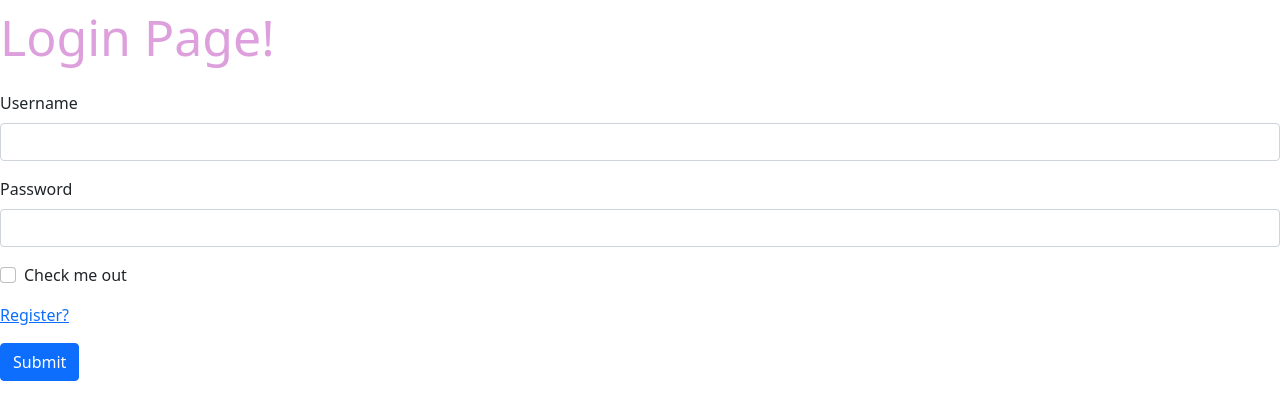
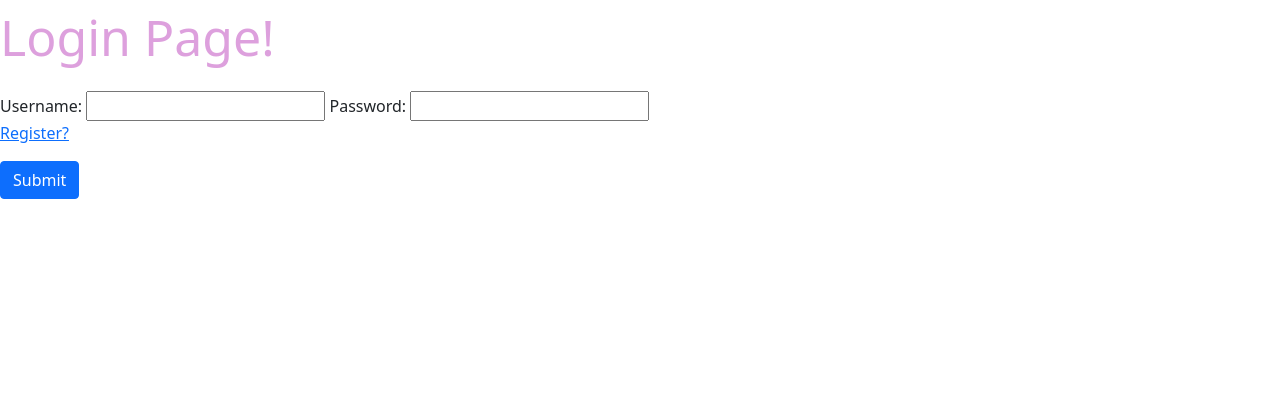
Before and after one commit to QishenWang/Ride-Sharing-Service, a Django app: page /rides/login/ in a window 1280 px wide. Shown: the top 420 px of the page. Run offline with Django 4.2, Linux system fonts and the light colour scheme; some libraries are stand-ins or nearby versions.

Commit message:
added form for login page

```diff
--- /dev/null
+++ b/docker-deploy/web-app/rides/forms.py
@@ -0,0 +1,8 @@
+from django import forms
+
+
+class LoginForm(forms.Form):
+    username = forms.CharField(label="Username", max_length=50)
+    password = forms.CharField(label="Password",
+                               max_length=50,
+                               widget=forms.PasswordInput)
--- a/docker-deploy/web-app/rides/templates/rides/login.html
+++ b/docker-deploy/web-app/rides/templates/rides/login.html
@@ -1,36 +1,33 @@
 <!DOCTYPE html>
 <html lang="en">
+
 <head>
+  <!-- Required meta tags -->
   <meta charset="UTF-8">
+  <meta name="viewport" content="width=device-width, initial-scale=1, shrink-to-fit=no">
   <title>Login</title>
   {% load static %}
   <link rel="stylesheet" href="{% static 'css/bootstrap.min.css' %}">
   <link rel="stylesheet" href="{% static 'css/bootstrap.css' %}">
   <link rel="stylesheet" href="{% static 'mycss/login.css' %}">
 </head>
+
 <body>
   <div class="mb-3 login-class" id='login-title-id'>
-    {{'Login Page!'}}
+    <h>{{'Login Page!'}}</h>
   </div>
+  {% load static %}
   <form action="{% url 'rides:login' %}" method="post">
     {% csrf_token %}
+    {% if error_message %}
+    <div class="alert alert-warning">{{ error_message }}</div>
+    {% endif %}
+    {{ login_form }}
     <div class="mb-3">
-          <label class="form-label">Username</label>
-          <input type="text" class="form-control" id="username" name="username">
-          <!-- <div id="emailHelp" class="form-text">We'll never share your email with anyone else.</div> -->
-        </div>
-        <div class="mb-3">
-          <label for="exampleInputPassword1" class="form-label">Password</label>
-          <input type="password" class="form-control" id="password"name="password">
-        </div>
-        <div class="mb-3 form-check">
-          <input type="checkbox" class="form-check-input" id="exampleCheck1" name="exampleCheck1">
-          <label class="form-check-label" for="exampleCheck1">Check me out</label>
-        </div>
-        <div class="mb-3">
-        <a href="{%url 'rides:register'%}">{{ 'Register?' }}</a >
+      <a href="{%url 'rides:register'%}">{{ 'Register?' }}</a>
     </div>
     <button type="submit" class="btn btn-primary">Submit</button>
   </form>
 </body>
+
 </html>
--- a/docker-deploy/web-app/rides/templates/rides/register.html
+++ b/docker-deploy/web-app/rides/templates/rides/register.html
@@ -12,7 +12,7 @@
 
 <body>
   <div class="mb-3 login-class" id='login-title-id'>
-    {{'Register Page!'}}
+    <h>{{'Register Page!'}}</h>
   </div>
   {% load static %}
   <form action="{% url 'rides:register_request' %}" method="post">
--- a/docker-deploy/web-app/rides/views.py
+++ b/docker-deploy/web-app/rides/views.py
@@ -1,30 +1,40 @@
-from django.shortcuts import get_object_or_404, render
+from django.shortcuts import get_object_or_404, render, redirect
 from django.http import HttpResponse, HttpResponseRedirect
 from django.urls import reverse
 
 from .models import User, Driver, Ride
+from . import forms
+from . import models
+
 
 def index(request):
     return HttpResponse("Hello, world. You're at the rides index.")
 
 
 def login(request):
-    if request.method == "POST":
-        username = request.POST.get('username')
-        password = request.POST.get('password')
-        print(username)
-        print(password)
-        if password:  # 确保用户名和密码都不为空
-            # 用户名字符合法性验证
-            # 密码长度验证
-            # 更多的其它验证.....
+    if request.method == 'POST':
+        login_form = forms.LoginForm(request.POST)
+        error_message = 'Something went wrong...'
+        if login_form.is_valid():
+            username = login_form.cleaned_data.get('username')
+            password = login_form.cleaned_data.get('password')
             try:
                 user = User.objects.get(user_name=username)
             except:
-                return render(request, 'rides/login.html')
+                error_message = 'The username does not exist！'
+                return render(request, 'rides/login.html', locals())
+
             if user.user_password == password:
-                return HttpResponseRedirect(reverse('rides:index'))
-    return render(request, 'rides/login.html')
+                return redirect('/rides/')
+            else:
+                error_message = 'The password is incorrect！'
+                return render(request, 'rides/login.html', locals())
+        else:
+            return render(request, 'rides/login.html', locals())
+
+    login_form = forms.LoginForm()
+    return render(request, 'rides/login.html', locals())
+    # Python内置了一个locals()函数，它返回当前所有的本地变量字典，我们可以偷懒的将这作为render函数的数据字典参数值，就不用费劲去构造一个形如{'message':message, 'login_form':login_form}的字典了
 
 
 def register(request):
@@ -33,14 +43,16 @@ def register(request):
 
 def register_request(request):
     try:
-        #print("hahahhahaha")
+        print("hahahhahaha")
         username_input = request.POST.get('user_name')
         password_input = request.POST.get('user_password')
         password_repeat_input = request.POST.get('user_password_repeat')
 
         # check for unique user name
         same_user = User.objects.filter(user_name__exact=username_input)
-        if same_user != None:
+        print(same_user)
+        if same_user.exists():
+            # query set is not empty, same as "if sam_user:"
             error_message = "This user name is taken, try another one!"
             return render(request, 'rides/register.html', {
                 'error_message': error_message,
@@ -50,7 +62,7 @@ def register_request(request):
             return render(request, 'rides/register.html', {
                 'error_message': error_message,
             })
-    except (KeyError):
+    except:
         error_message = "Something went wrong..."
         return render(request, 'rides/register.html',
                       {error_message: error_message})
```
Lines whose indentation alone changed are shown as unchanged.
